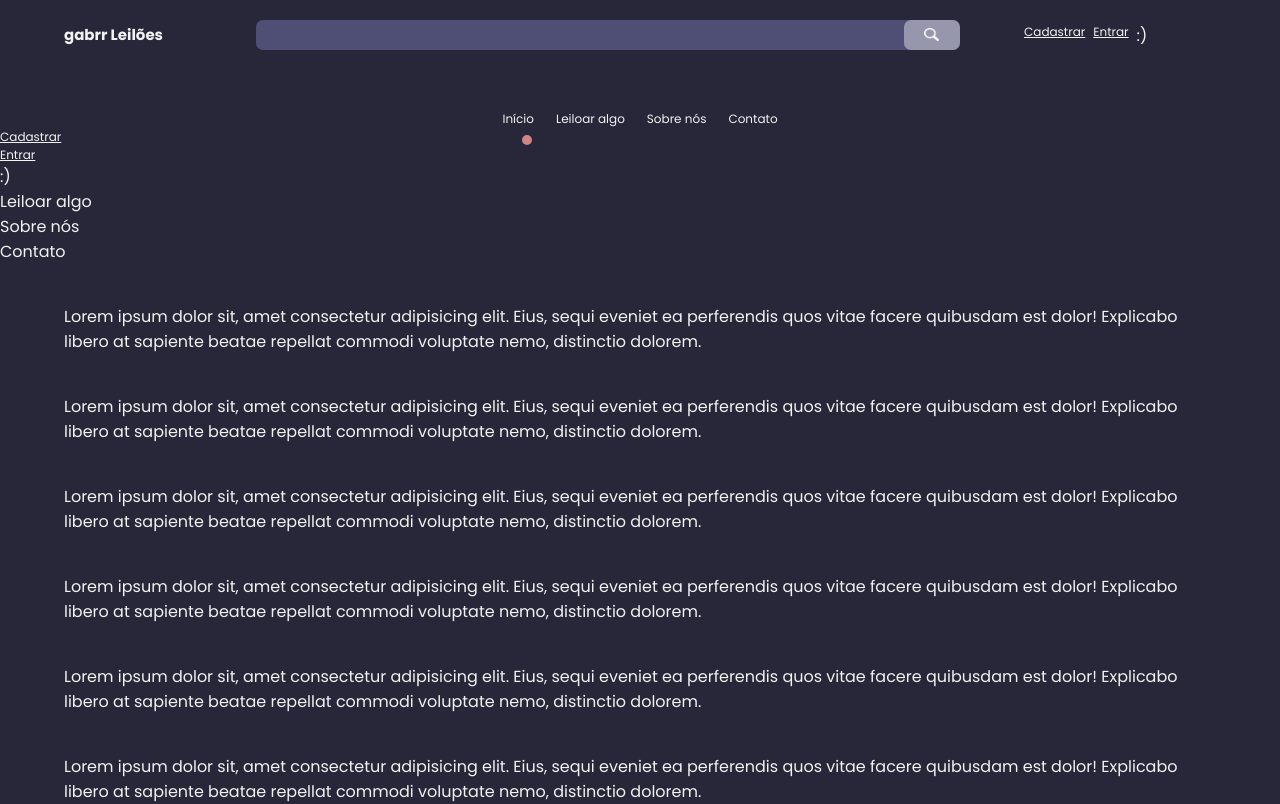
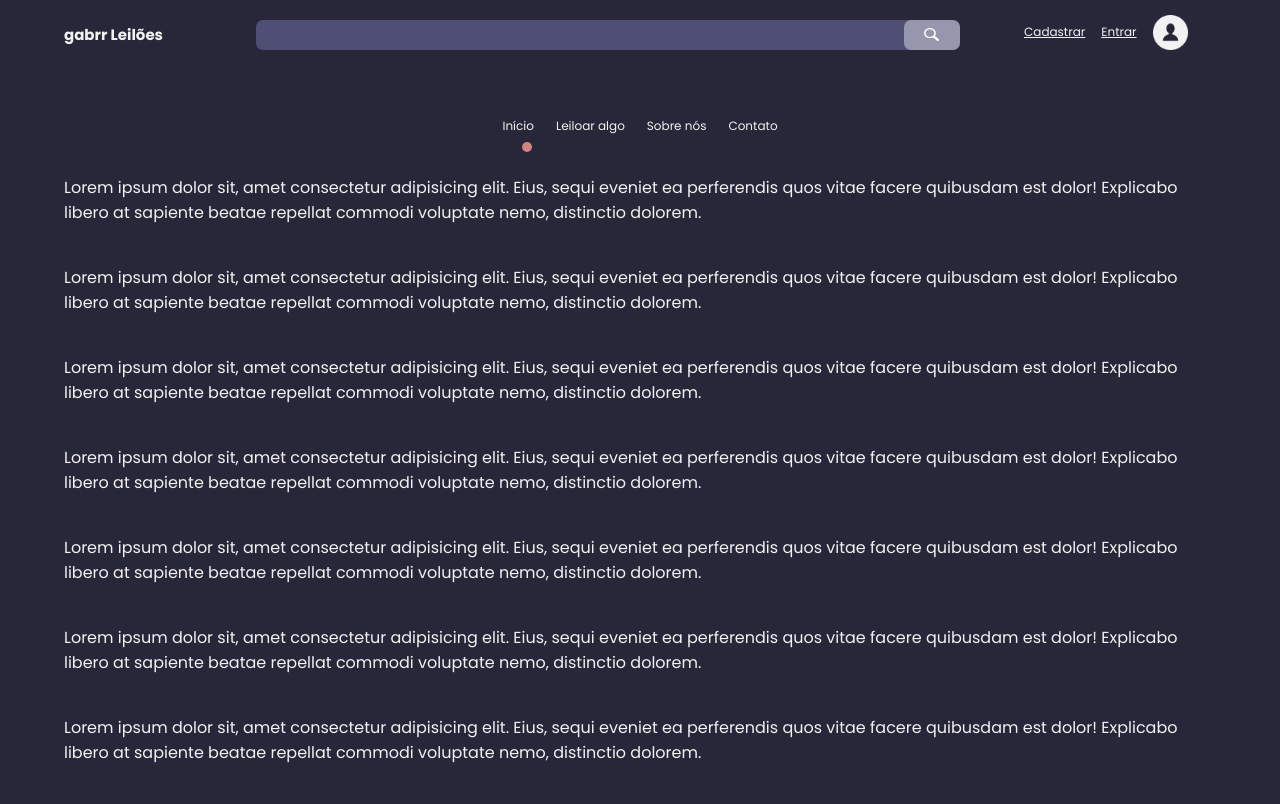
Before and after one commit to gabrr/leilao, a React (Create React App) app: page / in a window 1280 px wide. Shown: the top 804 px of the page. Built offline with nearby package versions, Linux system fonts and the light colour scheme.

Commit message:
small adjusments on navbar inserting user image

```diff
--- a/src/components/navbar/index.jsx
+++ b/src/components/navbar/index.jsx
@@ -1,4 +1,5 @@
 import React, { Component } from 'react'
+import userAvatar from "../../svg/user.png"
 import "./style.css";
 
 export default class Navbar extends Component {
@@ -83,7 +84,7 @@ export default class Navbar extends Component {
                         <div className="register txt-body link">Cadastrar</div>
                         <div className="login txt-body link">Entrar</div>
                         <div className="avatar">
-                            :)
+                            <img src={userAvatar} alt={"user avatar"}/>
                         </div>
                     </div>
                 </div>
@@ -105,7 +106,7 @@ export default class Navbar extends Component {
                         <div className="register txt-body link">Cadastrar</div>
                         <div className="login txt-body link">Entrar</div>
                         <div className="avatar">
-                            :)
+                            <img src={userAvatar} alt={"user avatar"}/>
                         </div>
                     </div>
                     <ul className="mobile-links">
--- a/src/components/navbar/style.css
+++ b/src/components/navbar/style.css
@@ -63,7 +63,12 @@
 }
 
 #bar .login-area div {
-    margin-right: 8px;
+    margin-right: 16px;
+}
+
+.avatar img {
+    width: 35px;
+    margin-top: -8px;
 }
 
 
@@ -96,6 +101,13 @@
 p {
     margin: 40px 5%;
     text-align: left;
+}
+
+
+/* hide items for desktop version */
+
+.mobile-nav-links {
+    display: none;
 }
 
 @media only screen and (max-width: 768px) {
@@ -148,8 +160,8 @@ p {
     .mobile-nav-links {
         width: 95%;
         height: 100%;
-        top: 0;
-        left: -100%;
+        top: -10px;
+        display: none;
         opacity: 0;
         z-index: 3;
         position: fixed;
@@ -157,11 +169,13 @@ p {
         transition: ease-in 200ms;
     }
     .mobile-nav-links.display {
-        left: 5%;
+        display: block;
+        top: 0;
         opacity: 1;
     }
     .mobile-nav-links .login-area {
         display: flex;
+        align-items: center;
         margin-top: 120px;
         margin-left: 50%;
         transform: translateX(-50%);
```
Also changed, not shown: src/svg/search-icon.png, src/svg/user.png (added).
